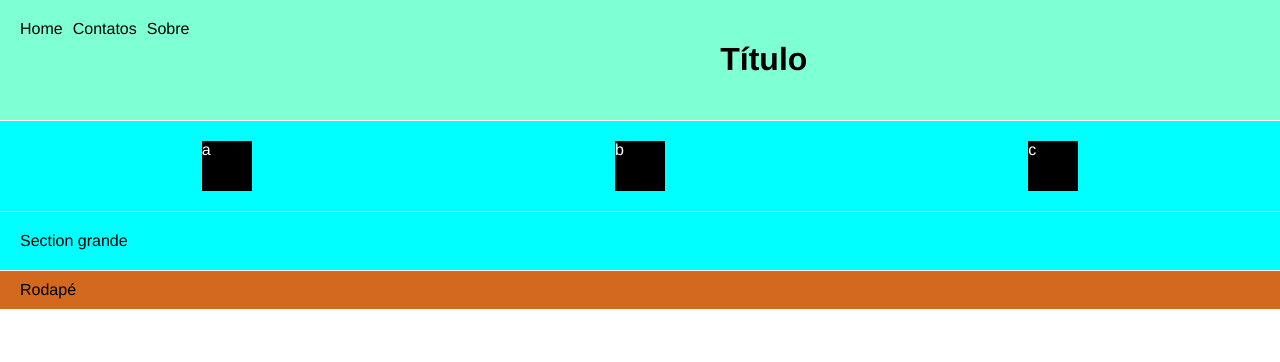
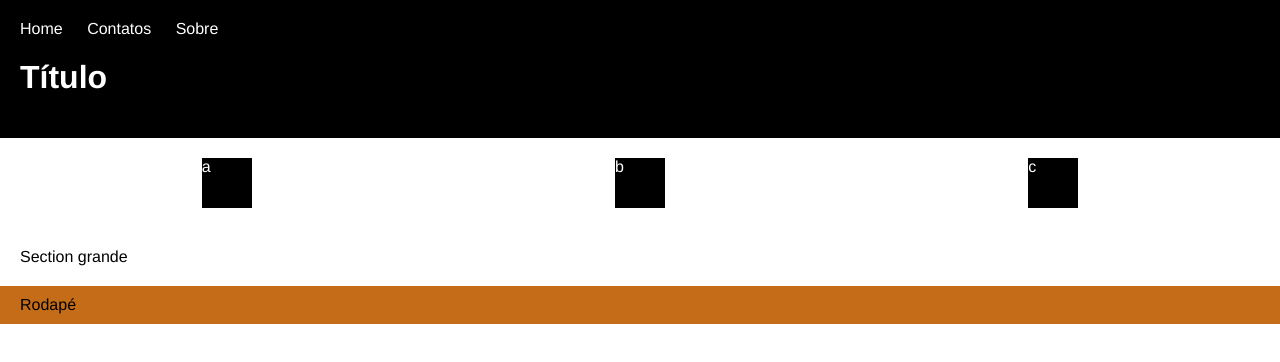
Before and after one commit to gbryaan/gbryaan.github.io, a plain HTML site: page index.html in a window 1280 px wide. Drawn offline with Linux system fonts and the light colour scheme.

Commit message:
Change site style

```diff
--- a/index.html
+++ b/index.html
@@ -9,19 +9,17 @@
                 font-family: Helvetica Neue, Helvetica, Arial, Helvetica, sans-serif;
             }
             header{
-                background-color: aquamarine;
+                background-color: rgb(0, 0, 0);
+                padding: 20px;
+                color: white;
+            }
+            section{
+                background-color: rgb(255, 255, 255);
                 padding: 20px;
                 display: flex;
             }
-            section{
-                background-color: aqua;
-                padding: 20px;
-                display: flex;
-                margin-top: 1px;
-                margin-bottom: 1px;
-            }
             footer{
-                background-color: chocolate;
+                background-color: rgb(197, 108, 24);
                 padding: 10px 20px;
             }
             div{
@@ -34,17 +32,11 @@
             ul{
                 margin: 0px;
                 padding: 0px;
-                display: flex;
+                list-style-type: none;
             }
             li{
-                margin-right: 10px;
-                list-style-type: none;
-            }
-            h1{
-                margin-right: 42%;
-                margin-left: 42%;
-            }
-            nav{
+                display: inline-block;
+                margin-right: 20px;
             }
 
         </style>
```
